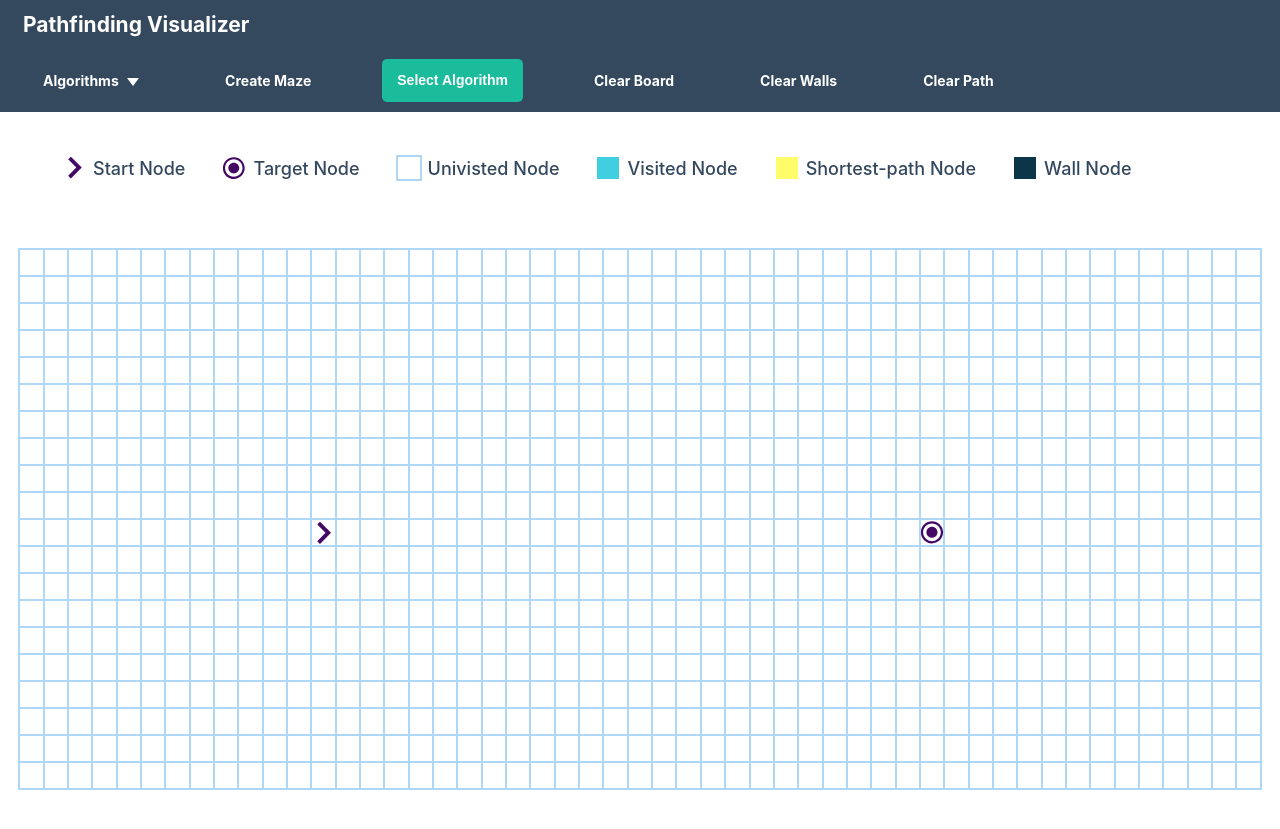
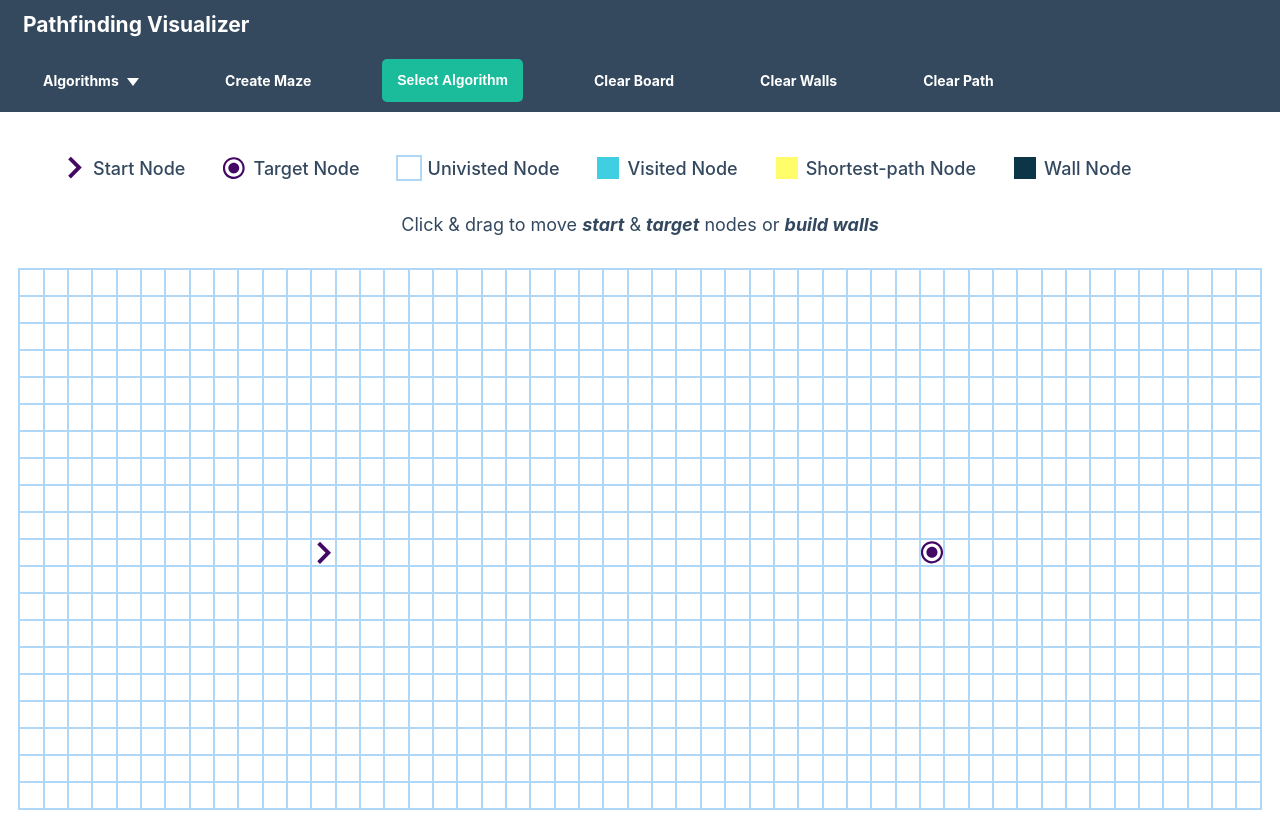
Before and after one commit to broliver18/algorithm-visualizer, a React (Create React App) app: page / in a window 1280 px wide. Built offline with nearby package versions, Linux system fonts and the light colour scheme.

Commit message:
Finish visualizer, updates to come later

```diff
--- a/src/Components/Legend/Legend.css
+++ b/src/Components/Legend/Legend.css
@@ -1,9 +1,15 @@
+#Legend {
+    margin-bottom: 0;
+    padding: 0;
+}
+
 #Legend ul {
     display: flex;
     align-items: center;
     justify-content: flex-start;
     flex-wrap: wrap;
     margin: 35px 0;
+    margin-bottom: 10px;
 }
 
 #Legend ul li {
--- a/src/Components/PathFinder/PathFinder.css
+++ b/src/Components/PathFinder/PathFinder.css
@@ -4,13 +4,38 @@
 
 table {
   display: table;
-  margin: 60px auto 20px auto;
+  margin: 20px auto 20px auto;
   border-collapse: collapse;
   width: 97%;
+}
+
+#instructions {
+  display: flex;
+  align-items: center;
+  justify-content: center;
+  height:50px;
+  overflow: hidden;
+  margin: 0;
+  padding: 0;
+}
+
+#instructions p {
+  color: #33485E;
+  font-weight: 400;
+  font-size: 18px;
+}
+
+#instructions span {
+  font-weight: bold;
+  font-style: italic;
 }
 
 @media only screen and (max-width: 450px) {
   table {
     margin: 30px auto 20px auto;
   }
+
+  #instructions p {
+    font-size: 8px;
+  }
 }
--- a/src/Components/PathFinder/PathFinder.js
+++ b/src/Components/PathFinder/PathFinder.js
@@ -38,11 +38,12 @@ function PathFinder() {
   }, []);
 
   function handleMouseDown(row, col, isStart, isFinish) {
-    if (isStart) {
+    if (isStart && !isVisualized) {
       selectStart(true);
-    } else if (isFinish) {
+    } else if (isFinish && !isVisualized) {
       selectTarget(true);
     } else {
+      if (isStart || isFinish) return;
       const newGrid = toggleWall(grid, row, col);
       setGrid(newGrid);
     }
@@ -189,6 +190,9 @@ function PathFinder() {
         isProcessing={isProcessing}
       />
       <Legend />
+      <div id="instructions">
+        <p>Click & drag to move <span>start</span> & <span>target</span> nodes or <span>build walls</span></p>
+      </div>
       <table>
         <tbody>
           {grid.map((row, rowIdx) => {
@@ -354,7 +358,7 @@ function PathFinder() {
         const node = nodesInShortestPathOrder[i];
         document.getElementById(`node-${node.row}-${node.col}`).className =
           "node node-shortest-path";
-          if (i === nodesInShortestPathOrder.length - 1) setIsProcessing(false);
+        if (i === nodesInShortestPathOrder.length - 1) setIsProcessing(false);
       }, 50 * i);
     }
   }
```
